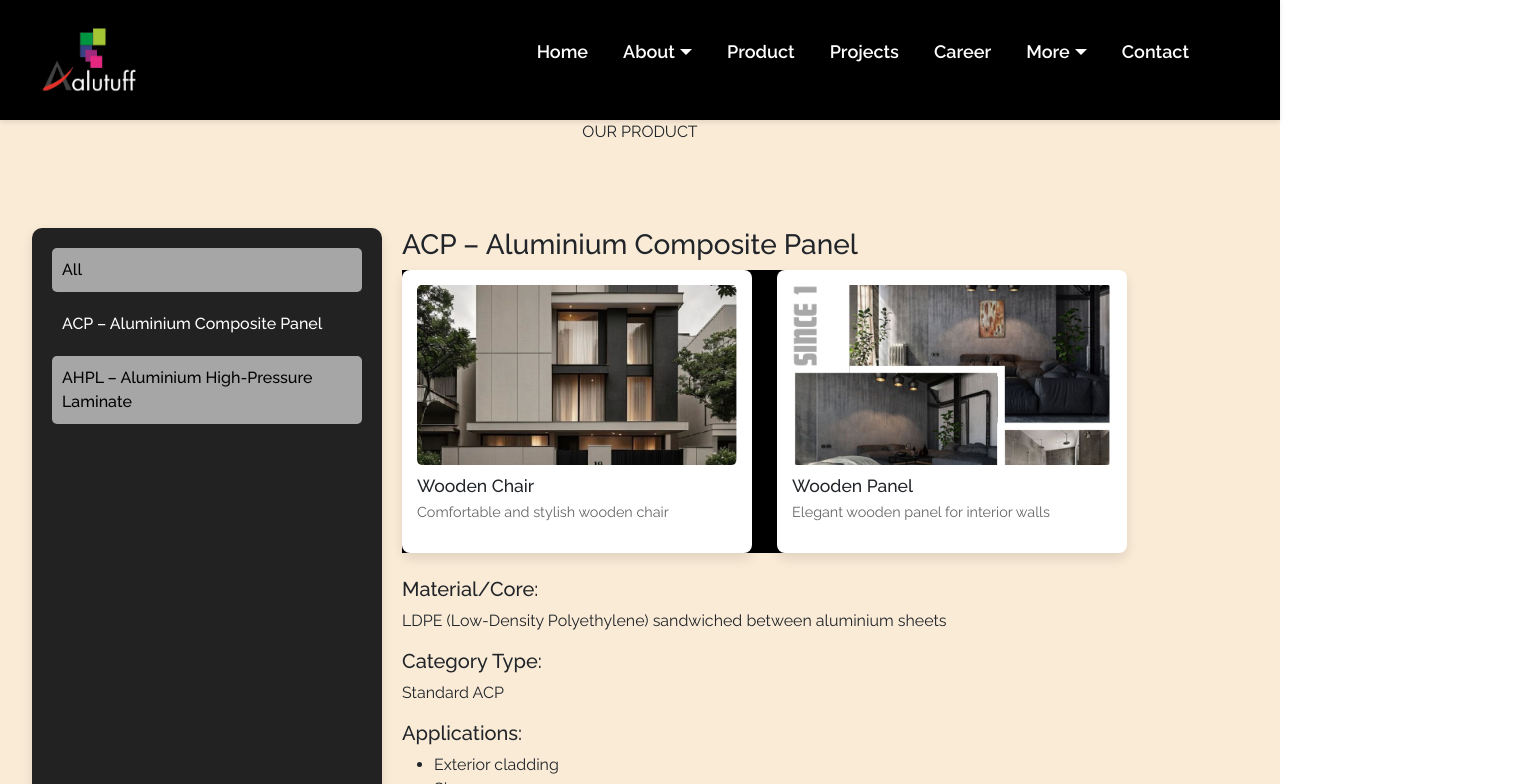
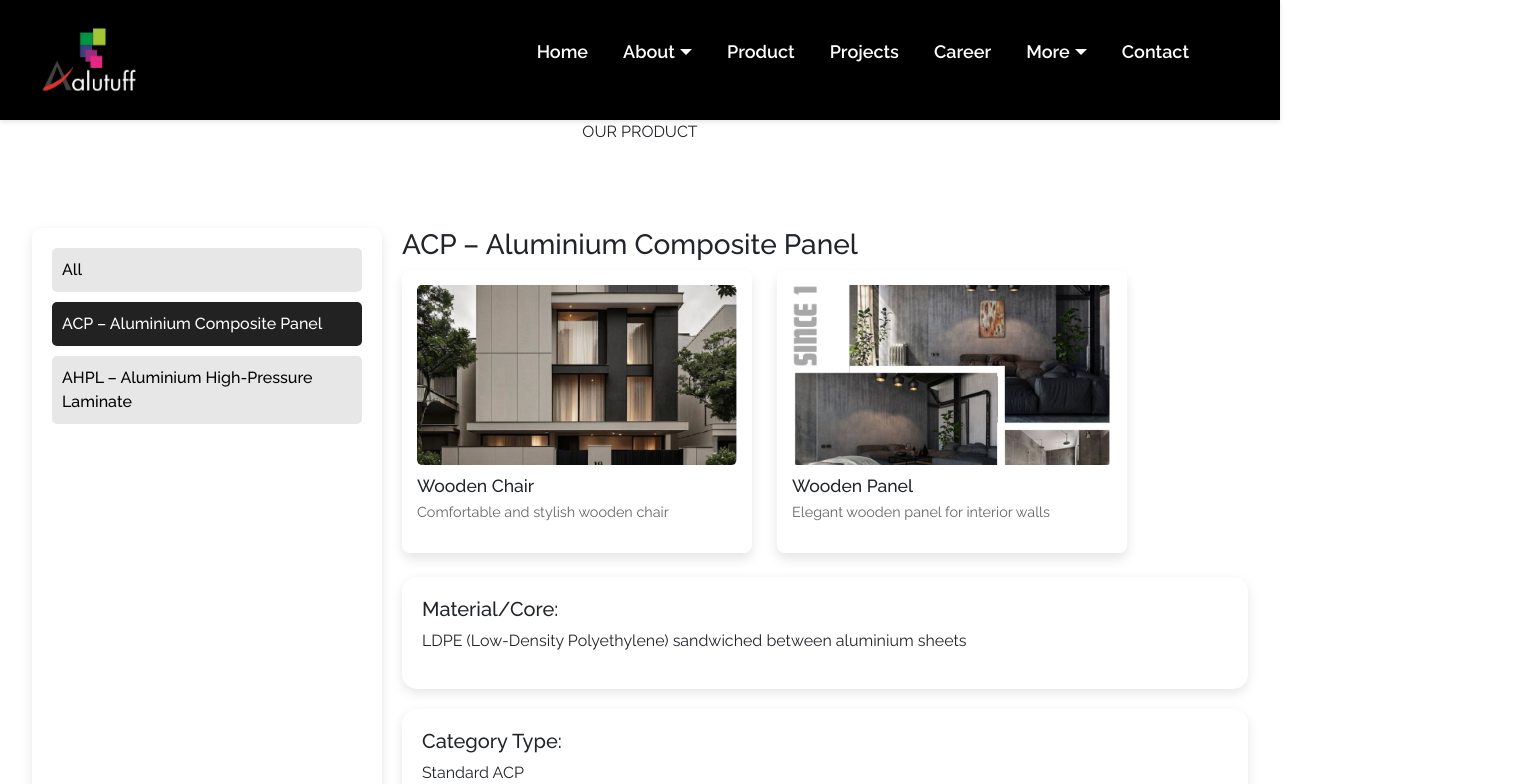
Before and after one commit to rishab-sudo/Alutuff-new, a React (Create React App) app: page /product in a window 1280 px wide. Both pictures are taken after a click on the button "ACP – Aluminium Composite Panel". Shown: the top 784 px of the page, 1540 px wide, since content can reach past the window. Built offline with nearby package versions, Linux system fonts and the light colour scheme.

Commit message:
12july25

```diff
--- a/src/Pages/ProductPage.css
+++ b/src/Pages/ProductPage.css
@@ -2,7 +2,7 @@
 /*  */
 .product-section-container {
   min-width: 100%;
-  background-color: antiquewhite;
+  /* background-color: antiquewhite; */
  }
 .product-section-content-div{
   width: 100% !important;
@@ -16,14 +16,14 @@
   border-radius: 10px;
   padding: 20px;
   min-width: 350px;
-  max-width: 20%;
+  max-width: 300px;
   height: 80vh;
   display: flex;
   flex-direction: column;
   justify-content: flex-start;
   align-items: flex-start;
   gap: 10px;
-  background-color: #222;
+
 
   /* Add box-shadow */
   box-shadow: 0 4px 12px rgba(0, 0, 0, 0.1);
@@ -52,7 +52,7 @@
 
 /* Product Cards */
 .product-grid {
-    max-width: 50% !important;
+  max-width: 100% !important;
   display: grid;
   justify-content: flex-start;
   align-items: flex-start;
@@ -60,13 +60,13 @@
   padding: 0px;
   gap: 25px;
   flex: 1;
-  background: #000;
+  /* background: #000; */
 
  }
 
 .product-card {
   width: 350px;
-  max-width: 100%;
+  max-width: 350px;
   background: #fff;
   border-radius: 8px;
   padding: 15px;
@@ -96,6 +96,25 @@
   color: #666;
   font-size: 0.9rem;
 }
+/* product descp */
+.product-descp {
+  display: flex;
+  flex-direction: column;
+  gap: 20px;
+}
+
+.desc-box {
+  display: flex;
+  flex-direction: column;
+  justify-content: flex-start;
+  align-items: flex-start;
+  text-align: left;
+  background-color: #fff;
+  padding: 20px;
+  border-radius: 15px;
+  box-shadow: 0 4px 12px rgba(0, 0, 0, 0.1);
+}
+
 @media screen and (max-width: 768px) {
 
 /*  */
--- a/src/Pages/ProductPage.js
+++ b/src/Pages/ProductPage.js
@@ -2,6 +2,7 @@ import React, { useState } from 'react';
 import { Container } from 'react-bootstrap';
 import "./ProductPage.css";
 import HomeProducts from '../components/HomeProducts';
+import { FaCheck } from "react-icons/fa";
 import ProductPageData from "../ProductPageData";
 
 const ProductPage = () => {
@@ -48,9 +49,19 @@ const ProductPage = () => {
             <h3>{selectedCategory}</h3>
 
             {/* Product Cards First */}
+           {/* Product Cards First */}
 <div className="product-grid">
   {productsToShow.map((product) => (
-                <div className="product-card" key={product.id}>
+    <div
+      className="product-card"
+      key={product.id}
+      onClick={() => {
+        if (selectedCategory === "All") {
+          setSelectedCategory(product.category);
+        }
+      }}
+      style={{ cursor: selectedCategory === "All" ? "pointer" : "default" }}
+    >
       <img src={product.image} alt={product.title} />
       <h4>{product.title}</h4>
       <p>{product.description}</p>
@@ -58,28 +69,43 @@ const ProductPage = () => {
   ))}
 </div>
 
+
             {/* Description for selected category (not All) */}
            {selectedCategory !== "All" && selectedCategoryData && (
-              <div className="product-details mt-4">
+  <div className="product-descp mt-4">
+
+    <div className="desc-box">
       <h5>Material/Core:</h5>
       <p>{selectedCategoryData.details.material}</p>
+    </div>
 
+    <div className="desc-box">
       <h5>Category Type:</h5>
       <p>{selectedCategoryData.details.categoryType}</p>
+    </div>
 
+    <div className="desc-box">
       <h5>Applications:</h5>
-                <ul>
+       <ul className='' style={{paddingLeft:"25px" }} >
         {selectedCategoryData.details.applications.map((app, idx) => (
           <li key={idx}>{app}</li>
         ))}
       </ul>
+    </div>
 
+    <div className="desc-box">
       <h5>Key Features:</h5>
-                <ul>
+      <ul className='d-flex flex-column justify-content-start text-left ' style={{paddingLeft:"5px"
+      }} >
         {selectedCategoryData.details.keyFeatures.map((feature, idx) => (
-                    <li key={idx}>{feature}</li>
+          <div key={idx}>
+            <FaCheck style={{ color: "green", marginRight: "8px" }} />
+            {feature}
+          </div>
         ))}
       </ul>
+    </div>
+
   </div>
 )}
           </div>
--- a/src/components/HomeProducts.css
+++ b/src/components/HomeProducts.css
@@ -74,6 +74,12 @@
   gap: 20px;
   position: relative;
   margin-top: 5%;
+  overflow-x: hidden;
+}
+@media (max-width: 991px) {
+  .product-grid {
+    grid-template-columns: repeat(3, 1fr);
+  }
 }
 
 .product-cards.forward {
```
Lines whose indentation alone changed are shown as unchanged.
